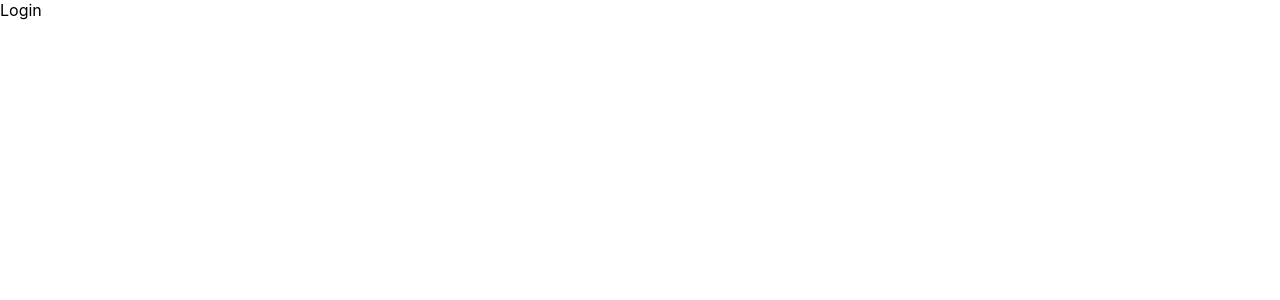
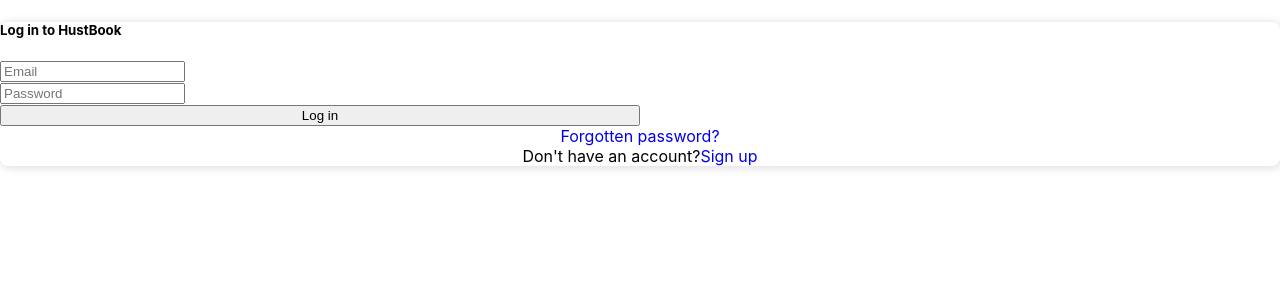
Before and after one commit to KhanhGia1503/SocialApp_KHUST, a React (Create React App) app in the folder client/: page /login in a window 1280 px wide. Shown: the top 300 px of the page. Built offline with nearby package versions, Linux system fonts and the light colour scheme.

Commit message:
ui login

```diff
--- /dev/null
+++ b/client/src/hooks/useLogin.js
@@ -0,0 +1,35 @@
+import toast from "react-hot-toast";
+// import { useAuthContext } from "../context/AuthContext";
+
+const { useState } = require("react");
+
+const useLogin = () => {
+  //   const { setAuthUser } = useAuthContext();
+  const [loading, setLoading] = useState(false);
+  const login = async ({ email, password }) => {
+    try {
+      const res = await fetch("http://localhost:8080/login", {
+        method: "POST",
+        credentials: "include",
+        headers: { "Content-type": "application/json" },
+        body: JSON.stringify({
+          email,
+          password,
+        }),
+      });
+      const data = await res.json();
+      if (data.error) {
+        throw new Error(data.error);
+      }
+      localStorage.setItem("chat-user", JSON.stringify(data));
+      //   setAuthUser(data);
+    } catch (error) {
+      console.log(error);
+      toast.error(error.message);
+    } finally {
+      setLoading(false);
+    }
+  };
+  return { loading, login };
+};
+export default useLogin;
--- a/client/src/pages/login/Login.jsx
+++ b/client/src/pages/login/Login.jsx
@@ -1,9 +1,117 @@
 import React from "react";
+import Button from "react-bootstrap/Button";
+import Col from "react-bootstrap/Col";
+import Form from "react-bootstrap/Form";
+import Row from "react-bootstrap/Row";
+import * as formik from "formik";
+import * as yup from "yup";
+import style from "./Login.module.css";
+import { Link, useNavigate } from "react-router-dom";
+import toast from "react-hot-toast";
+import useLogin from "../../hooks/useLogin";
+function Login() {
+  const { loading, login } = useLogin();
+  const { Formik } = formik;
+  const navigate = useNavigate();
+  const loginHandler = async ({ email, password }) => {
 
-const Login =() => {
-    return(
-        <div>Login</div>
-    )
-};
+    await login({ email, password });
+
+  };
+  const schema = yup.object().shape({
+    email: yup.string().required("Email is required").email("Invalid email"),
+    password: yup
+      .string()
+      .required("Password is required")
+      .min(6, "At least 6 characters!"),
+  });
+  return (
+    <div
+      className={` d-flex justify-content-center  align-items-start mt-5 ${style.container}`}
+    >
+      <Formik
+        validationSchema={schema}
+        onSubmit={loginHandler}
+        initialValues={{
+          email: "",
+          password: "",
+        }}
+      >
+        {({
+          handleSubmit,
+          handleChange,
+          values,
+          touched,
+          errors,
+          handleBlur,
+        }) => (
+          <Form
+            noValidate
+            onSubmit={handleSubmit}
+            className={`${style.form} p-3`}
+          >
+            <div className={`px-5 py-3`}>
+              <h5> Log in to HustBook</h5>
+            </div>
+            <Row className="mb-3">
+              <Form.Group
+                as={Col}
+                controlId="validationFormik101"
+                className="position-relative"
+              >
+                <Form.Control
+                  type="email"
+                  name="email"
+                  placeholder="Email"
+                  value={values.email}
+                  onChange={handleChange}
+                  onBlur={handleBlur}
+                  isInvalid={errors.email && touched.email}
+                />
+                <Form.Control.Feedback type="invalid">
+                  {errors.email}
+                </Form.Control.Feedback>
+              </Form.Group>
+            </Row>
+            <Row className="mb-3">
+              <Form.Group
+                as={Col}
+                controlId="validationFormik103"
+                className="position-relative"
+              >
+                <Form.Control
+                  type="password"
+                  placeholder="Password"
+                  name="password"
+                  value={values.password}
+                  onChange={handleChange}
+                  onBlur={handleBlur}
+                  isInvalid={errors.password && touched.password}
+                />
+
+                <Form.Control.Feedback type="invalid">
+                  {errors.password}
+                </Form.Control.Feedback>
+              </Form.Group>
+            </Row>
+            <Button className={` ${style.btnsubmit} w-100  `} type="submit">
+              Log in
+            </Button>
+
+            <div className={` ${style.texts} mt-1 d-flex gap-1 `}>
+              <span>
+                <Link to="/password-reset">Forgotten password?</Link>
+              </span>
+              <span>
+                Don't have an account?
+                <Link to="/password-reset">Sign up</Link>
+              </span>
+            </div>
+          </Form>
+        )}
+      </Formik>
+    </div>
+  );
+}
 
 export default Login;
--- /dev/null
+++ b/client/src/pages/login/Login.module.css
@@ -0,0 +1,57 @@
+.container{
+    width: 100 vw;
+}
+.form{
+    box-shadow: rgb(0 0 0 / 16%) 1px 1px 10px;
+    border-radius: 8px;
+    background-color: white;
+}
+.btnsubmit{
+    width: 50%;
+    margin: auto;
+}
+.texts{
+    display: flex;
+    flex-direction: column;
+    justify-content: center;
+    justify-items: center;
+    align-items: center;
+}
+.texts a{
+    text-decoration: none;
+}
+.header{
+    box-sizing: border-box;
+    padding: 30px;
+}
+.resetPasswordForm{
+    width: 300px;
+    display: flex;
+    flex-direction: column;
+    align-items: flex-start;
+}
+*{
+    box-sizing: border-box;
+}
+.returnLoginBox{
+    width: 300px;
+    display: flex;
+    flex-direction: column;
+    justify-items: center;
+    align-items: center;
+
+}
+.returnLoginBox > .btnReturnLogin{
+    cursor: pointer;
+    display: flex;
+
+    justify-content: center;
+    border: 1px solid gray ;
+    border-radius: 10px;
+    margin: 0;
+    width: 100%;
+
+}
+.btnReturnLogin>a{
+    text-decoration: none;
+}
```
Also changed, not shown: client/package.json (+7 -1 lines), 2 other files (tests, documents, lock files or other folders).
